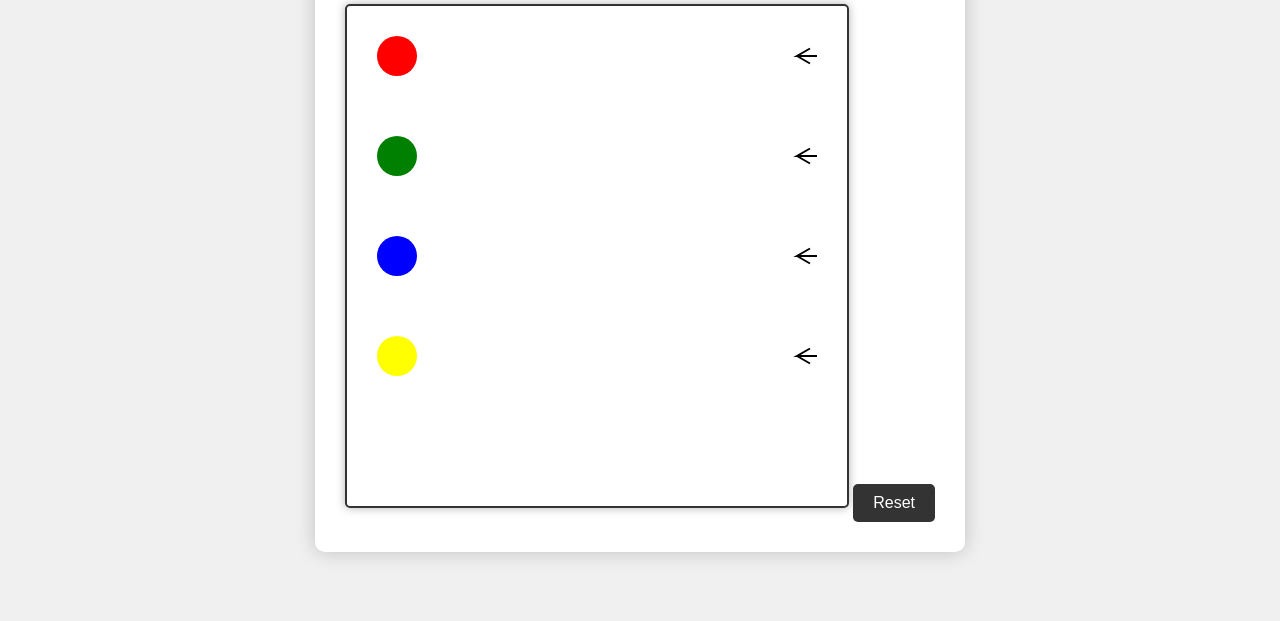
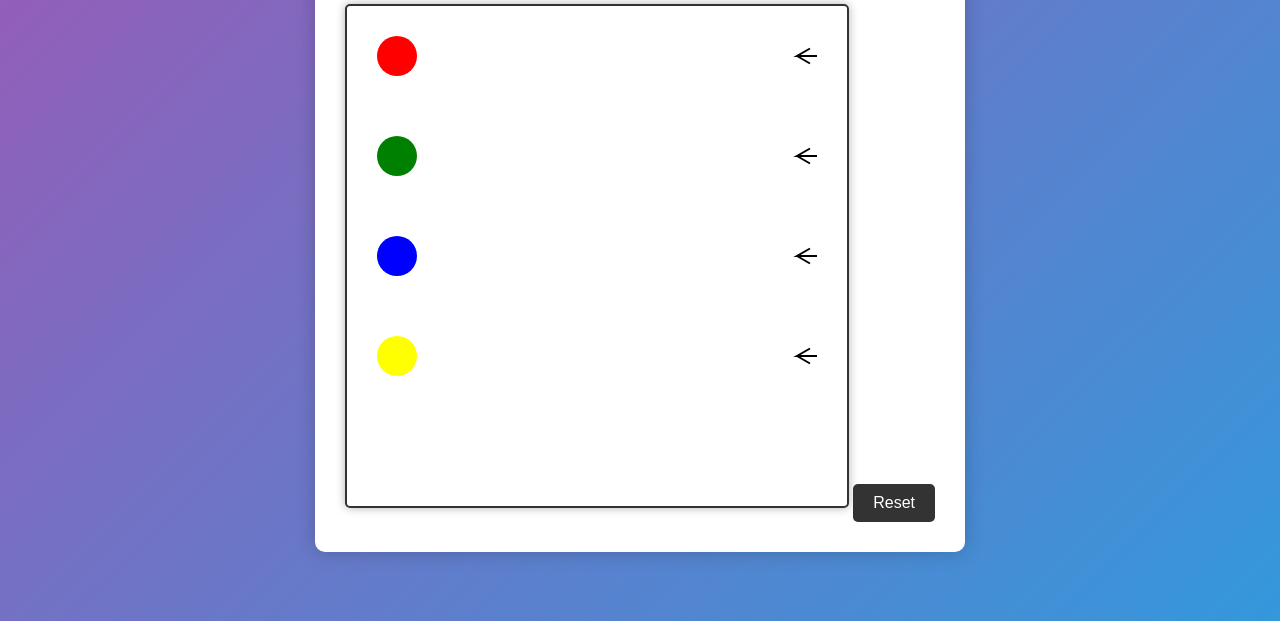
Before and after one commit to Arijeet04/Bubble-App, a plain HTML site: page index.html in a window 1280 px wide. Shown: the part 179-800 px from the top of the page. Drawn offline with Linux system fonts and the light colour scheme.

Commit message:
Add background color for the page

```diff
--- a/index.html
+++ b/index.html
@@ -1,7 +1,7 @@
 <!DOCTYPE html>
 <html>
 <head>
-    <title>Bubble Apps</title>
+    <title>Bubble App</title>
     <link rel="stylesheet" href="styles.css">
 </head>
 <body>
--- a/styles.css
+++ b/styles.css
@@ -1,6 +1,8 @@
 body {
     font-family: 'Segoe UI', Tahoma, Geneva, Verdana, sans-serif;
-    background-color: #f0f0f0;
+    background: linear-gradient(135deg, #9b59b6, #3498db);
+    background-repeat: no-repeat;
+    background-attachment: fixed;
     display: flex;
     justify-content: center;
     align-items: center;
```
